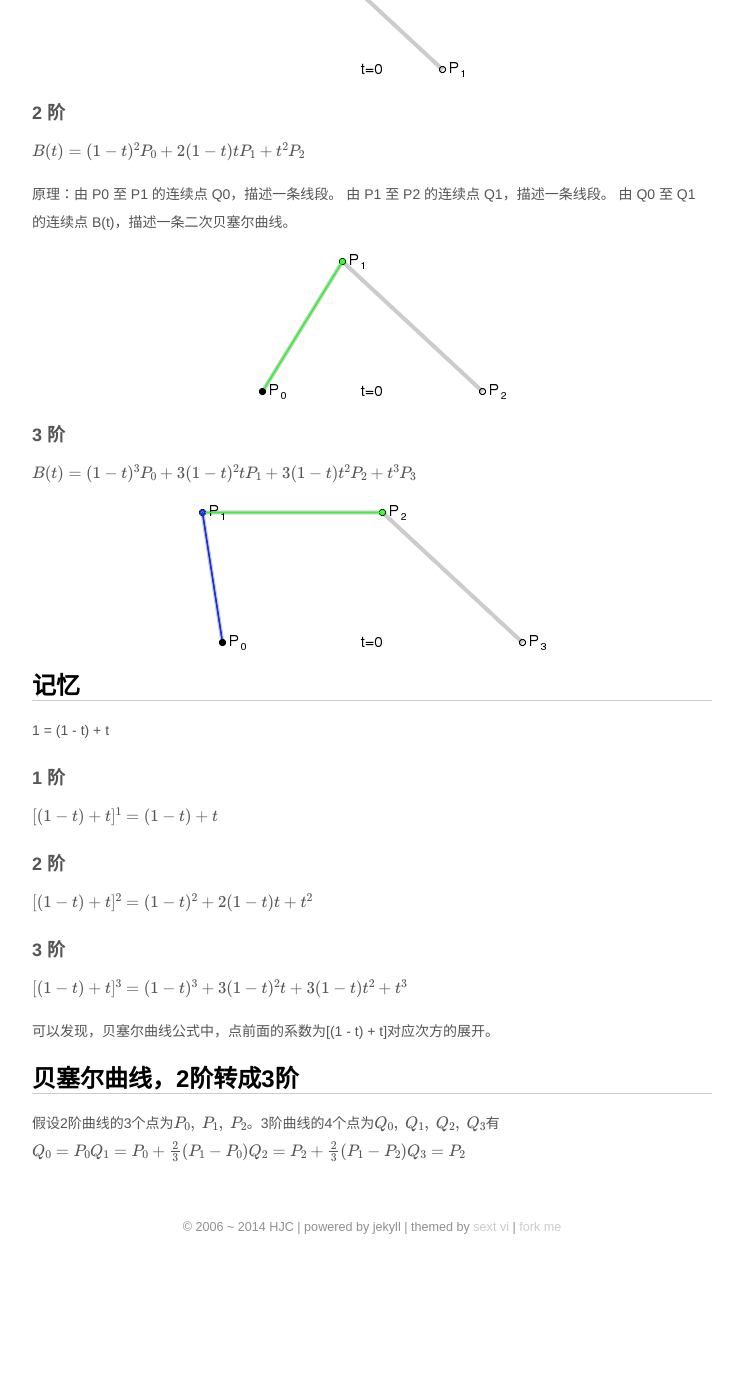
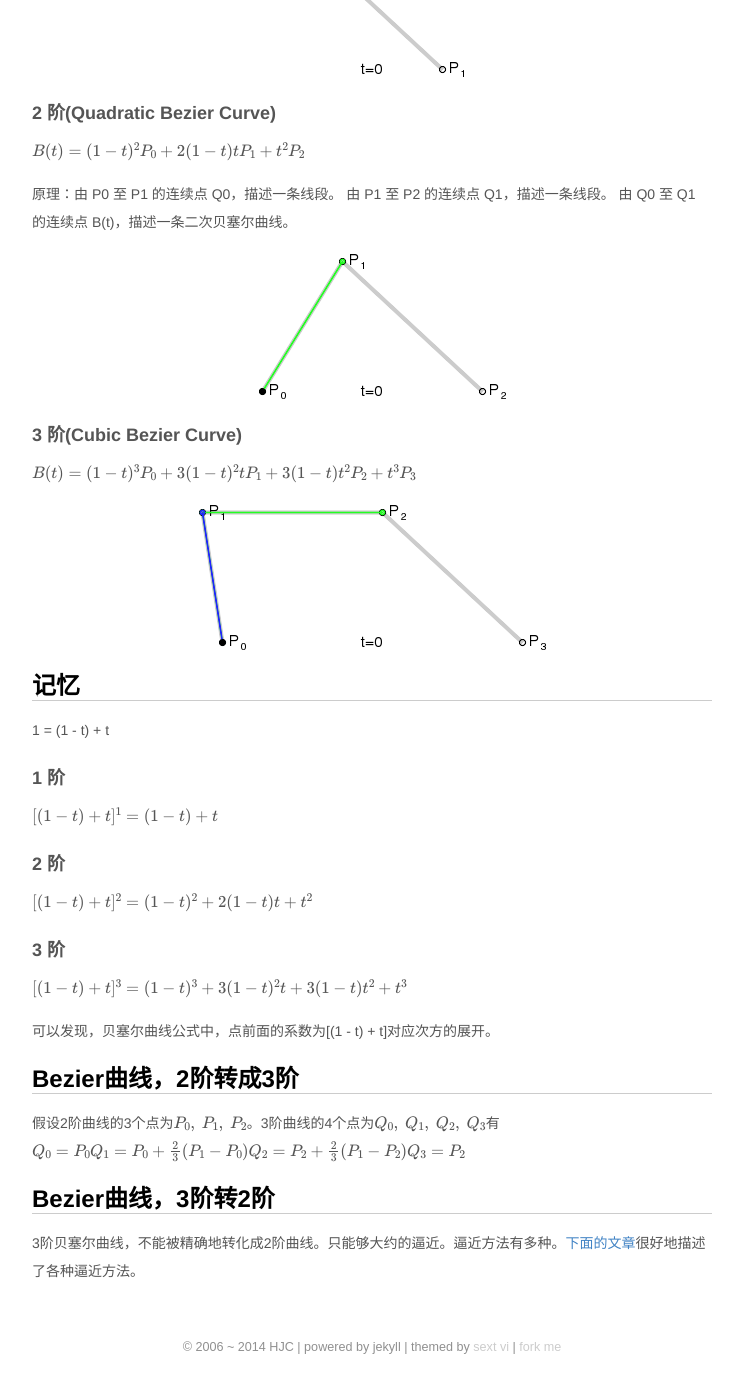
Before and after one commit to jzpangpang/hjcapple.github.com, a Jekyll site: the page built from _posts/2014-06-24-Bezier.md, in a window 1280 px wide and 1400 px high, scrolled down 668 px. Shown: the top 1393 px of the window, without its empty margins (268-1004 px from the left). Built offline with Jekyll 4.4.1, drawn with Linux system fonts in a browser that asks for light colours; nearby versions of some CDN libraries; Markdown is read by kramdown in place of the engine named in the settings; formulas are drawn with MathJax 3; before the commit the page ends 1948 px from its top, so only the background shows below that.

Commit message:
修改贝塞尔曲线的文章

```diff
--- a/_posts/2014-06-24-Bezier.md
+++ b/_posts/2014-06-24-Bezier.md
@@ -17,7 +17,7 @@ B(t) = (1 - t)P_0 + tP_1
 
 ![Bezier_1](/media/files/bezier/Bezier_1.gif)
 
-### 2 阶
+### 2 阶(Quadratic Bezier Curve)
 <script type="math/tex;">
 B(t) = (1 - t)^2P_0 + 2(1 - t)tP_1 + t^2P_2
 </script>
@@ -28,7 +28,7 @@ B(t) = (1 - t)^2P_0 + 2(1 - t)tP_1 + t^2P_2
 
 ![Bezier_2](/media/files/bezier/Bezier_2.gif)
 
-### 3 阶
+### 3 阶(Cubic Bezier Curve)
 <script type="math/tex;">
 B(t) = (1 - t)^3P_0 + 3(1 - t)^2tP_1 + 3(1 - t)t^2P_2 + t ^ 3P_3
 </script>
@@ -57,7 +57,7 @@ B(t) = (1 - t)^3P_0 + 3(1 - t)^2tP_1 + 3(1 - t)t^2P_2 + t ^ 3P_3
 
 可以发现，贝塞尔曲线公式中，点前面的系数为[(1 - t) + t]对应次方的展开。
 
-贝塞尔曲线，2阶转成3阶
+Bezier曲线，2阶转成3阶
 --------
 假设2阶曲线的3个点为<script type="math/tex;">P_0,~P_1,~P_2</script>。3阶曲线的4个点为<script type="math/tex;">Q_0,~Q_1,~Q_2,~Q_3</script>有
 <script type="math/tex;">
@@ -66,3 +66,7 @@ Q_1 = P_0 + \frac23(P_1 - P_0)\\
 Q_2 = P_2 + \frac23(P_1 - P_2)\\
 Q_3 = P_2
 </script>
+
+Bezier曲线，3阶转2阶
+---------
+3阶贝塞尔曲线，不能被精确地转化成2阶曲线。只能够大约的逼近。逼近方法有多种。[下面的文章](http://timotheegroleau.com/Flash/articles/cubic_bezier_in_flash.htm)很好地描述了各种逼近方法。
```
